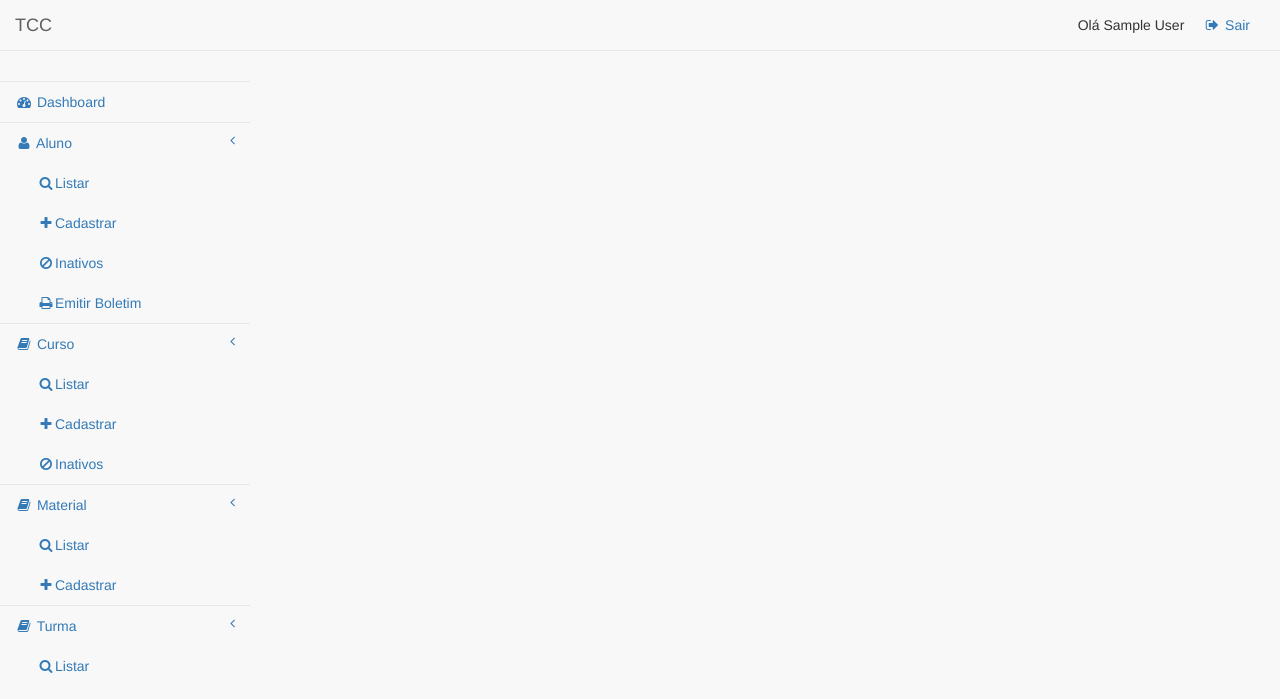
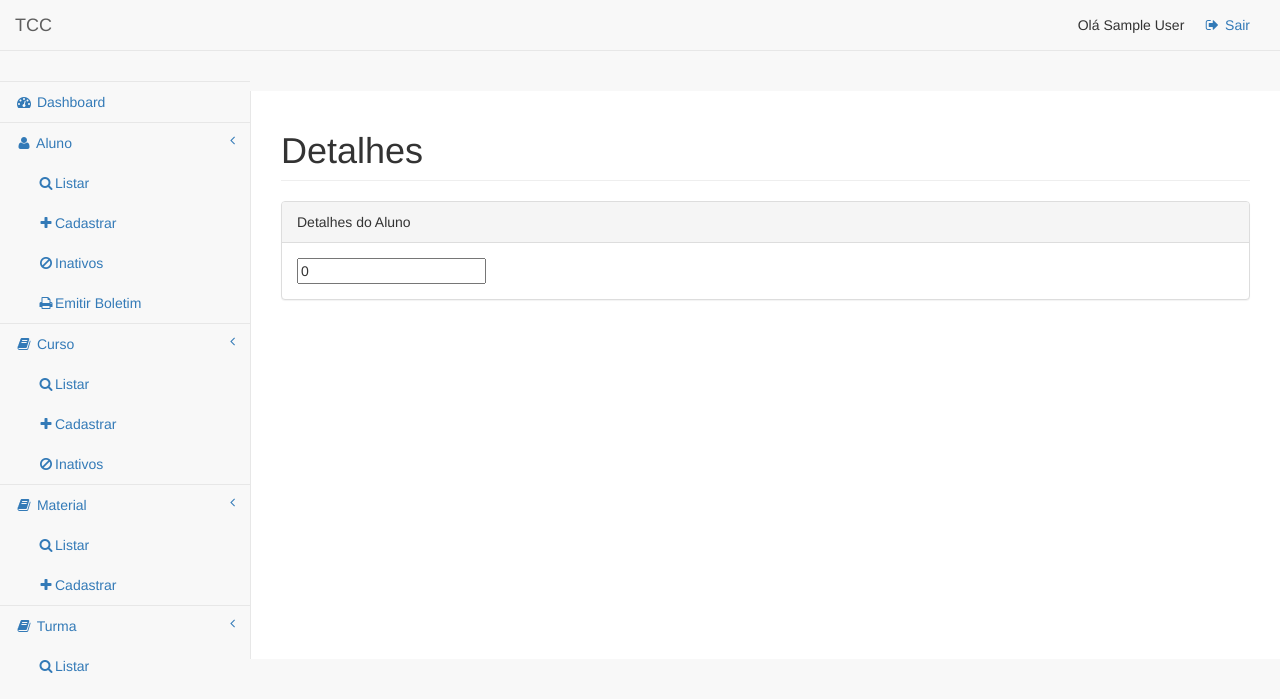
Before and after one commit to nailtonmagalhaes/projetotcc, a PHP site: page /pages/aluno-detalhes.php in a window 1280 px wide. Shown: the top 699 px of the page. Run offline with PHP 8.4, Linux system fonts and the light colour scheme; the visitor is signed in with stand-in values (Sample User, id 1); data comes from the database, SQL or seed files in the repository; some libraries are stand-ins or nearby versions.

Commit message:
Aluno detalhes

```diff
--- a/pages/aluno-detalhes.php
+++ b/pages/aluno-detalhes.php
@@ -2,39 +2,20 @@
 	include_once "menu.php";
     include_once '../conf/acesso-dados.php';
     include_once 'aluno.php';
+    $aluno = new Aluno();
 
-	if(count($_GET) > 0 && $_GET['id'] <> ""){
-		//$sql = "SELECT * FROM tbPessoa p inner join tbEndereco e  on p.id = e.idpessoa  WHERE p.Id = ".$_GET['id'];
-		$sql = "SELECT * From tbPessoa where id =".$_GET['id'];
-		 $resultado = AcessoDados::listar($sql);
-		 $id;
-		 $nome;
-		 $cpf;
-		 $rg;
-		 $sexo;
-		 $datanasc;
-		 $perfil;
-		 $situcao;
-		 $endereco;
-		 echo "resultado";
+	if(isset($_GET["id"])){
+		$aluno->pesId = $_GET["id"];
+	}elseif (isset($_POST["id"])) {
+		$aluno->pesId = $_POST["id"];
+	}
 
-		 if($resultado){
-		 	while($row = $resultado->fetch_assoc()){
-                $id = $row["Id"];
-                $nome = $row["Nome"];
-                $cpf = $row["Cpf"];
-                $rg = $row["Rg"];
-                $sexo = $row["Sexo"];
-                $datanasc = $row["DataNascimento"];
-                $perfil = $row["Perfil"];
-                $situacao = $row["Situacao"];
+	$aluno->carregarDados();
+?>
 
-
-		 	}
-		 	?>
 <div id="page-wrapper">
     <div class="row">
-			        <div class="col-lg-12 text-center">
+        <div class="col-lg-12">
             <h1 class="page-header">Detalhes</h1>
         </div>
         <!-- /.col-lg-12 -->
@@ -43,45 +24,14 @@
     <div class="row">
         <div class="col-lg-12">
             <div class="panel panel-default">
-			                <div class="panel-heading text-center">
+                <div class="panel-heading">
                     Detalhes do Aluno
                 </div>
                 <div class="panel-body">
                     <div class="row">
-			                        <div class="col-lg-6">
-								       <form action=<?php echo "\"aluno-excluir.php\" method=\"post\">"; ?>
-								       		<input type="hidden" name="id" value="<?php echo isset($id) ? $id : ''; ?>">
-								            <div class="form-group">
-								                <label>Código: <?php echo isset($id) ? $id : ''; ?></label>
-								            </div>
-								            <div class="form-group">
-								                <label> Nome: <?php echo isset($nome) ? $nome : ''; ?></label>
-								            </div>
-								            <div class="form-group">
-								                <label>CPF: <?php echo isset($cpf) ? $cpf : ''; ?></label>
-								            </div>
-								            <div class="form-group">
-								                <label>RG: <?php echo isset($rg) ? $rg : ''; ?></label>
-								            </div>
-								            <div class="form-group">
-								            	<label>Sexo: <?php if ($sexo == "1") {
-								            		echo "Masculino";}
-								            		else{
-								            		echo "Feminino";}
-								            	 ?></label>
-								            </div>
-								            <div class="form-group">
-								            	<label> Situação: <?php if ($situacao == "1") {
-								            		echo("Ativo");
-								            	}else{
-								            	     echo "Inativo";
-								            	}
-								            	 ?>
-
-								            	</label>
-								            </div>
-			                                <button class="btn btn-primary edit" type="button" title="Editar" <?php echo "onclick=\"javascript: location.href='aluno-cadastro.php?id=".$id."&nome=".$nome."&cpf=".$cpf."&Situacao=".$situacao."'";?>"><i class="glyphicon glyphicon-edit" title="Editar"></i></button>
-			                                <button class="btn btn-danger delete" type="submit" name="remove_levels" title="Excluir"><i class="glyphicon glyphicon-trash" title="Excluir"></i></button>
+                        <div class="col-lg-12">
+                        	<form action="aluno-excluir.php" method="post">
+                        		<input type="text" name="id" id="idaluno" <?php echo 'value="'.$aluno->pesId.'"';?>>
                         	</form>
                         </div>
                     </div>
@@ -90,23 +40,33 @@
         </div>
     </div>
 </div>
-			<?php
-		}
-	}
-?>
+
 
 <script>
-	$('button[name="remove_levels"]').on('click', function (e) {
-        var $form = $(this).closest('form');
+	$('button[name="btn-excluir-aluno"]').on('click', function (e) {
         e.preventDefault();
-        $('#confirm').modal({
-            backdrop: 'static',
-            keyboard: false
-        })
-          .one('click', '#btn-confirmar-exclusao', function (e) {
-              $form.trigger('submit');
+
+        var id = document.getElementById("idaluno").value;
+
+        swal({
+			  title: "Deseja realmente excluir o aluno?",
+			  text: "Clique em Excluir para confirmar ou em Cancelar para cancelar!",
+			  type: "warning",
+			  showCancelButton: true,
+			  confirmButtonColor: "#DD6B55",
+			  confirmButtonText: "Excluir",
+			  cancelButtonText: "Cancelar",
+			  closeOnConfirm: false
+			},
+			function(){
+				$.post("aluno-excluir.php", {id:id}, function(data){
+                    if(data){
+                        swal("Aluno excluído com sucesso!","","success");
+                        window.setTimeout("location.href='../pages/aluno-listar.php'", 1000);
+                    }else{
+                        swal("Error",data,"warning");
+                    }
+                });
 			});
     });
 </script>
-
-<?php include_once "../pages/modal-confirmar-exclusao.php";
```
Lines whose indentation alone changed are shown as unchanged.
